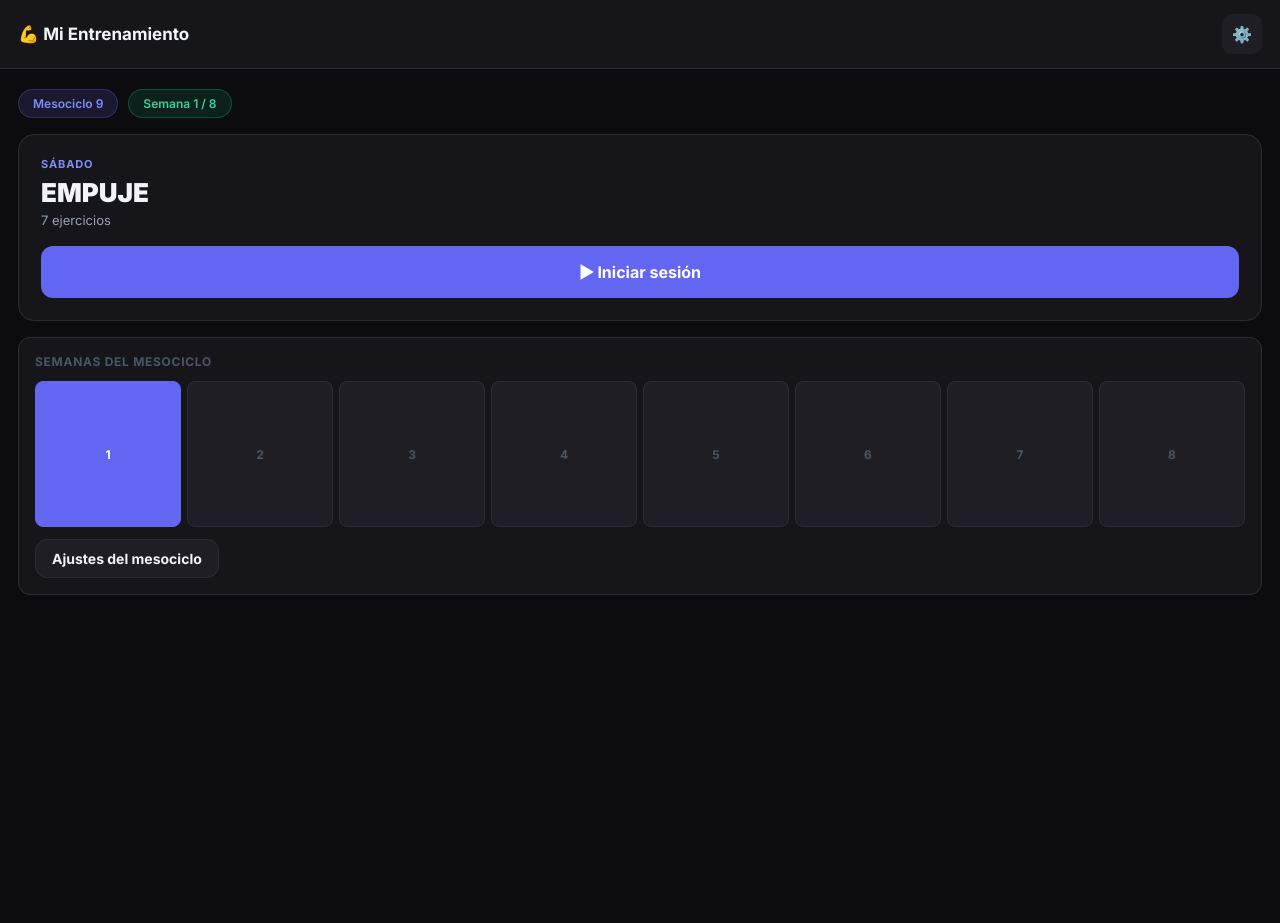
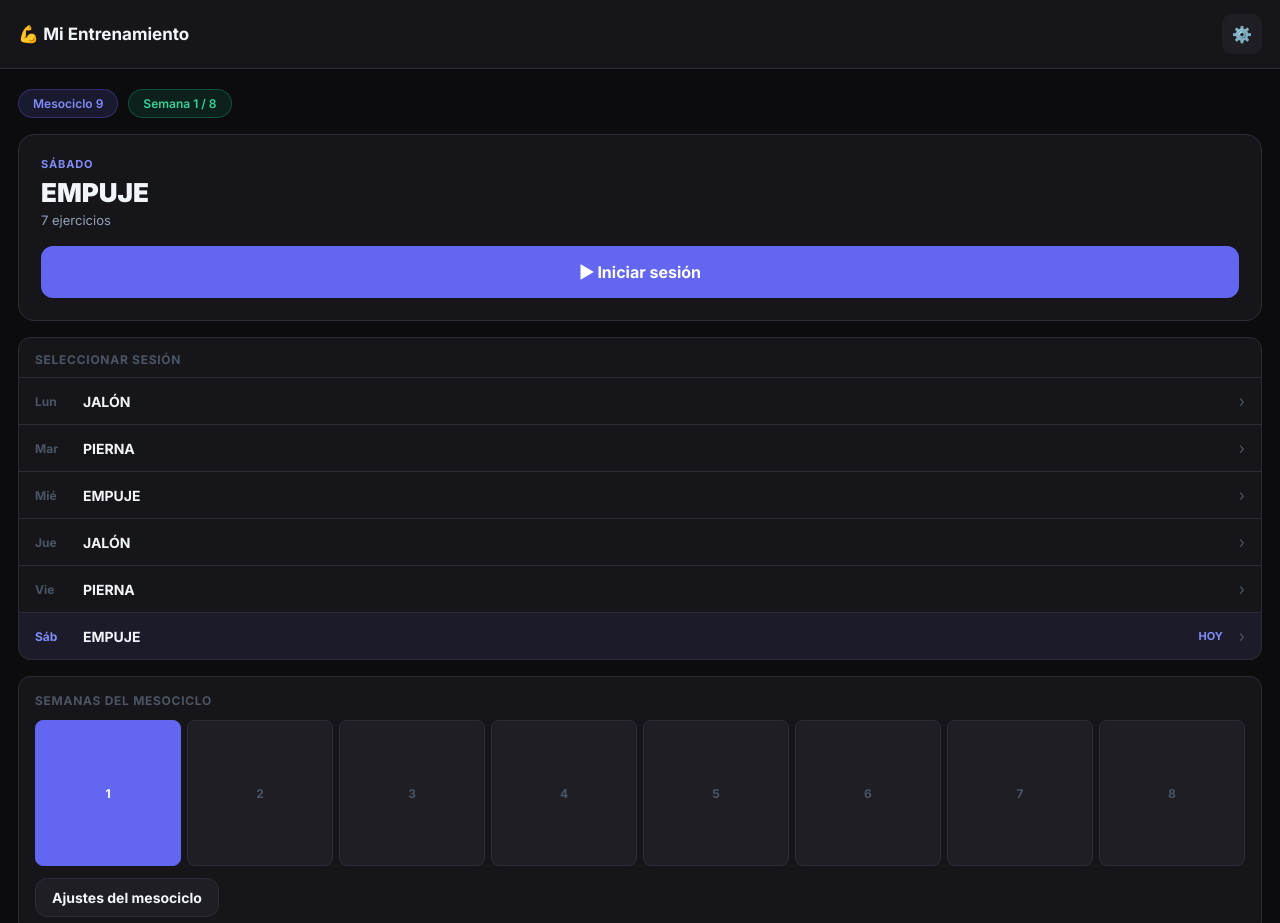
Before and after one commit to alejandroortizf7-cpu/Entrenamiento, a plain HTML site: page index.html in a window 1280 px wide. Shown: the top 923 px of the page. Before the commit the page ends 800 px from the top, so only its background shows below. Drawn offline with Linux system fonts and the light colour scheme.

Commit message:
Add files via upload

```diff
--- a/index.html
+++ b/index.html
@@ -252,6 +252,23 @@
     .modal-section { margin-bottom: 20px; }
     .modal-section h4 { font-size: 12px; font-weight: 700; letter-spacing: .06em; text-transform: uppercase; color: var(--text-muted); margin-bottom: 10px; }
 
+    /* Session picker */
+    .sessions-section { background: var(--surface); border: 1px solid var(--border); border-radius: var(--radius); overflow: hidden; }
+    .sessions-section h3 { font-size: 12px; font-weight: 700; letter-spacing: .06em; text-transform: uppercase; color: var(--text-muted); padding: 14px 16px 10px; }
+    .session-pick-item {
+      display: flex; align-items: center; gap: 12px;
+      padding: 13px 16px; cursor: pointer;
+      border-top: 1px solid var(--border); transition: background .15s;
+    }
+    .session-pick-item:active { background: var(--surface2); }
+    .session-pick-item.today { background: rgba(99,102,241,.07); }
+    .session-pick-day { font-size: 12px; font-weight: 700; color: var(--text-muted); width: 36px; flex-shrink: 0; }
+    .session-pick-day.today { color: var(--primary-light); }
+    .session-pick-info { flex: 1; }
+    .session-pick-name { font-size: 14px; font-weight: 700; }
+    .session-pick-done { font-size: 11px; color: var(--accent); font-weight: 600; margin-top: 2px; }
+    .session-pick-chevron { color: var(--text-muted); font-size: 16px; }
+
     /* scrollbar */
     ::-webkit-scrollbar { width: 3px; height: 3px; }
     ::-webkit-scrollbar-track { background: transparent; }
@@ -276,6 +293,10 @@
       <span class="badge accent" id="home-week-badge">Semana 1</span>
     </div>
     <div id="home-session-area"></div>
+    <div class="sessions-section">
+      <h3>Seleccionar sesión</h3>
+      <div id="all-sessions-area"></div>
+    </div>
     <div class="meso-section">
       <h3>Semanas del mesociclo</h3>
       <div class="week-grid" id="week-grid"></div>
@@ -678,6 +699,9 @@ function renderHome() {
     grid.appendChild(dot);
   }
 
+  // All sessions picker
+  renderAllSessions();
+
   // Session area
   const area = document.getElementById('home-session-area');
   if (!dayKey) {
@@ -697,6 +721,30 @@ function renderHome() {
         </button>
       </div>`;
   }
+}
+
+function renderAllSessions() {
+  const todayKey = DAY_MAP[new Date().getDay()];
+  const area = document.getElementById('all-sessions-area');
+  const dayOrder = ['lunes','martes','miercoles','jueves','viernes','sabado'];
+  const dayShort = { lunes:'Lun', martes:'Mar', miercoles:'Mié', jueves:'Jue', viernes:'Vie', sabado:'Sáb' };
+  let html = '';
+  dayOrder.forEach(key => {
+    const session = SESSIONS[key];
+    const isToday = key === todayKey;
+    const logsToday = session.exercises.filter(e => getTodayLogSets(e.id).length > 0).length;
+    const totalEx = session.exercises.length;
+    html += `<div class="session-pick-item${isToday ? ' today' : ''}" onclick="startSession('${key}')">
+      <div class="session-pick-day${isToday ? ' today' : ''}">${dayShort[key]}</div>
+      <div class="session-pick-info">
+        <div class="session-pick-name">${session.name}</div>
+        ${logsToday > 0 ? `<div class="session-pick-done">✓ ${logsToday}/${totalEx} ejercicios hoy</div>` : ''}
+      </div>
+      ${isToday ? '<span style="font-size:11px;font-weight:700;color:var(--primary-light);margin-right:4px;">HOY</span>' : ''}
+      <div class="session-pick-chevron">›</div>
+    </div>`;
+  });
+  area.innerHTML = html;
 }
 
 function startSession(dayKey) {
```
Also changed, not shown: rutina-carolina.html (+47 -0 lines).
